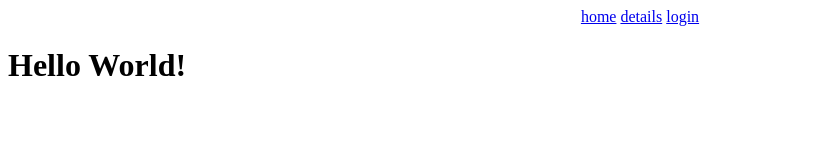
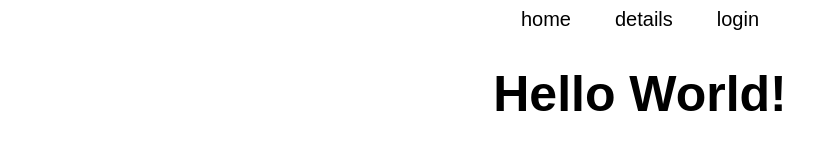
Before and after one commit to NARAHARISETTYVINAY/Test, a plain HTML site: page index.html in a window 1280 px wide. Shown: the whole page, without its empty margins (0-837 px from the left). Drawn offline with Linux system fonts and the light colour scheme.

Commit message:
second commit

```diff
--- a/index.html
+++ b/index.html
@@ -7,6 +7,22 @@
                 text-align: center;
                 color: black;
                 text-decoration: none;
+            }
+            a{
+                margin: 20px;
+                text-decoration: none;
+                color: black;
+                font-size: 20px;
+                font-family: Arial, Helvetica, sans-serif;
+            }
+            a:hover{
+                color: blue;
+            }
+            h1{
+                text-align: center;
+                font-family: Arial, Helvetica, sans-serif;
+                font-size: 50px;
+                font-weight: bold;
             }
         </style>
     </head>
```
